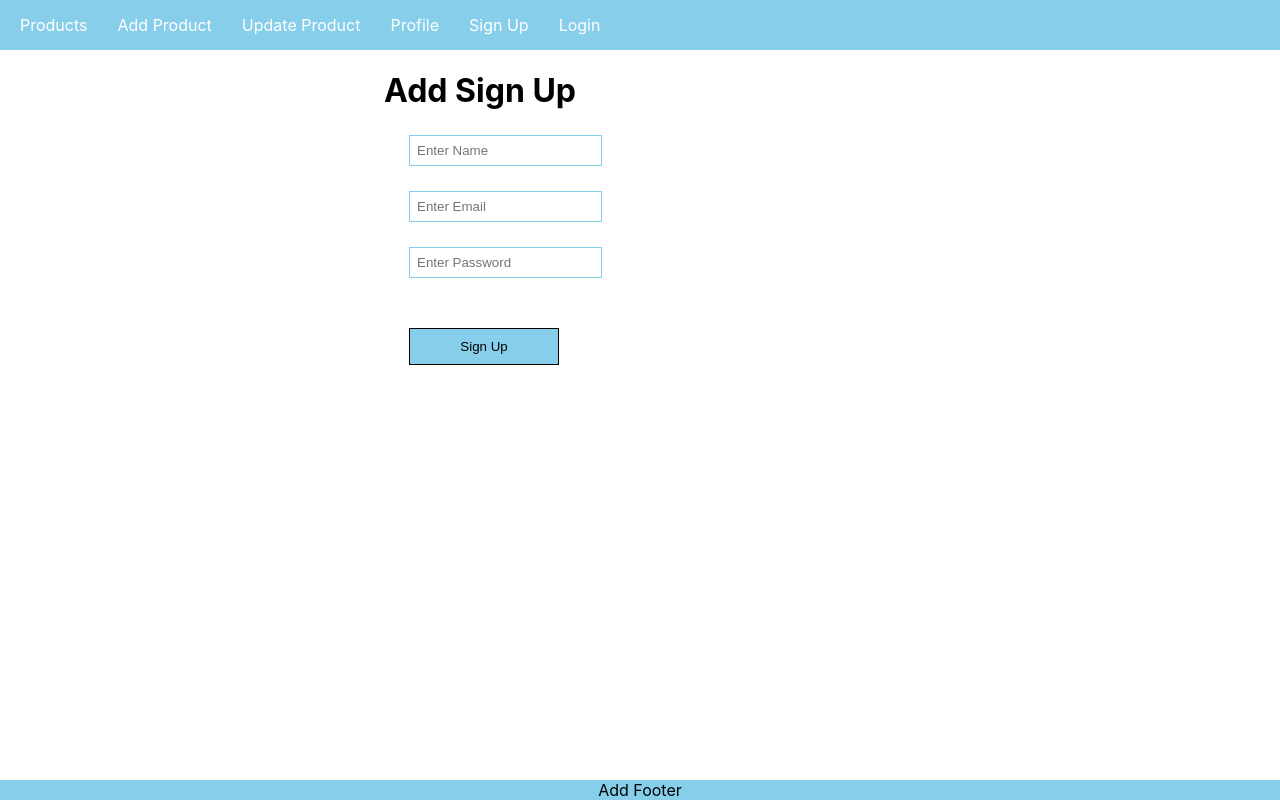
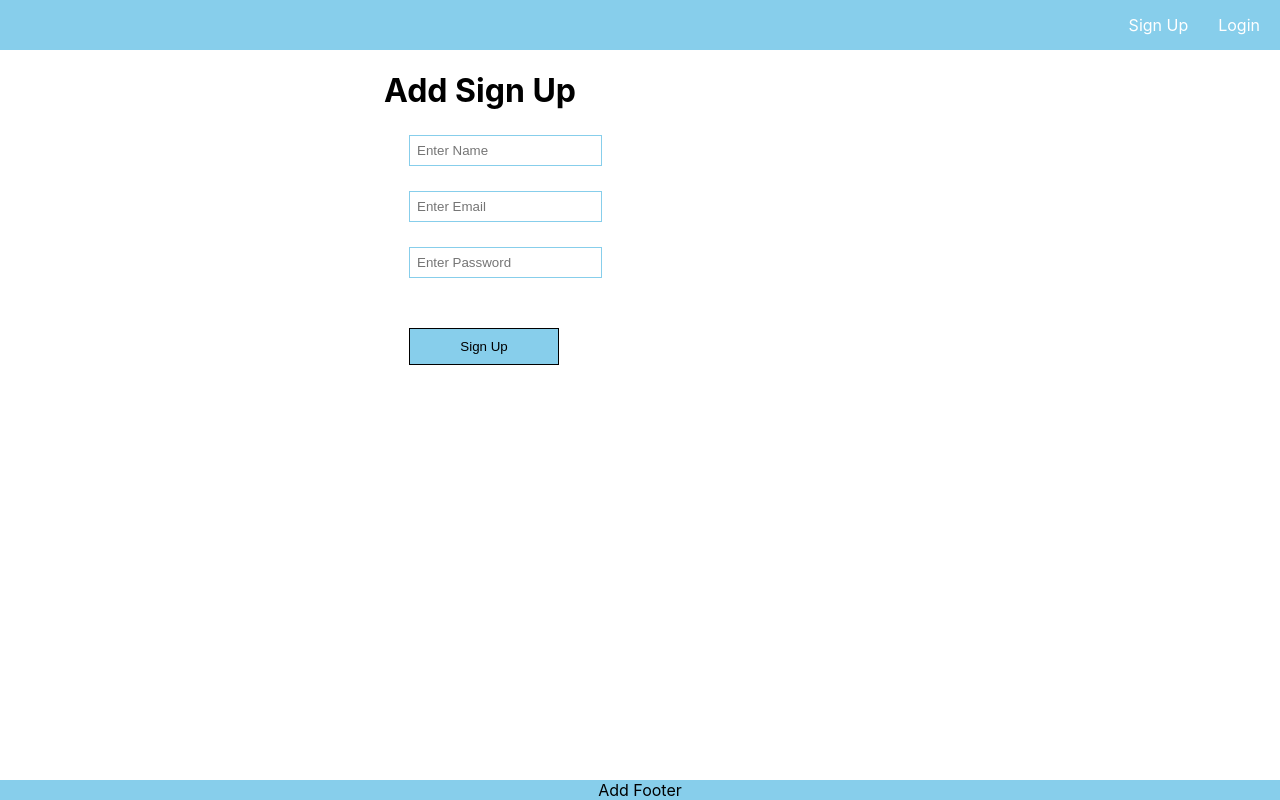
Before and after one commit to 777Vikki/e-commerce-dashboard-ui, a React (Create React App) app: page /signup in a window 1280 px wide. Built offline with nearby package versions, Linux system fonts and the light colour scheme.

Commit message:
nav code clean up and add logo in nav bar

```diff
--- a/src/App.css
+++ b/src/App.css
@@ -52,6 +52,17 @@
   cursor: pointer;
 }
 
+.nav-right {
+  text-align: right;
+}
+
+.logo {
+  width: 45px;
+  border-radius: 50%;
+  float: left;
+  margin-top: 3px;
+}
+
 @media (prefers-reduced-motion: no-preference) {
   .App-logo {
     animation: App-logo-spin infinite 20s linear;
--- a/src/components/Nav.js
+++ b/src/components/Nav.js
@@ -12,19 +12,25 @@ const Nav = () => {
 
     return (
         <div>
+            {
+                auth?
+                <>
+                    <img alt="logo" className='logo' src='https://img.freepik.com/free-vector/gradient-code-logo-with-tagline_23-2148811020.jpg?semt=ais_hybrid'/>
                     <ul className='nav-ul'>
                         <li><Link to="/">Products</Link></li>
                         <li><Link to="/add">Add Product</Link></li>
                         <li><Link to="/update">Update Product</Link></li>
                         <li><Link to="/profile">Profile</Link></li>
-                {
-                    auth? <li><Link onClick={onLogout}>Logout</Link></li>
-                    : <>
+                        <li><Link onClick={onLogout} to="/signup">Logout ({JSON.parse(auth).name})</Link></li>
+                    </ul>
+                </>
+
+                    :
+                    <ul className='nav-ul nav-right'>
                         <li><Link to="/signup">Sign Up</Link></li>
                         <li><Link to="/login">Login</Link></li>
-                    </>
+                    </ul>
             }
-            </ul>
         </div>
     )
 }
```
Lines whose indentation alone changed are shown as unchanged.
